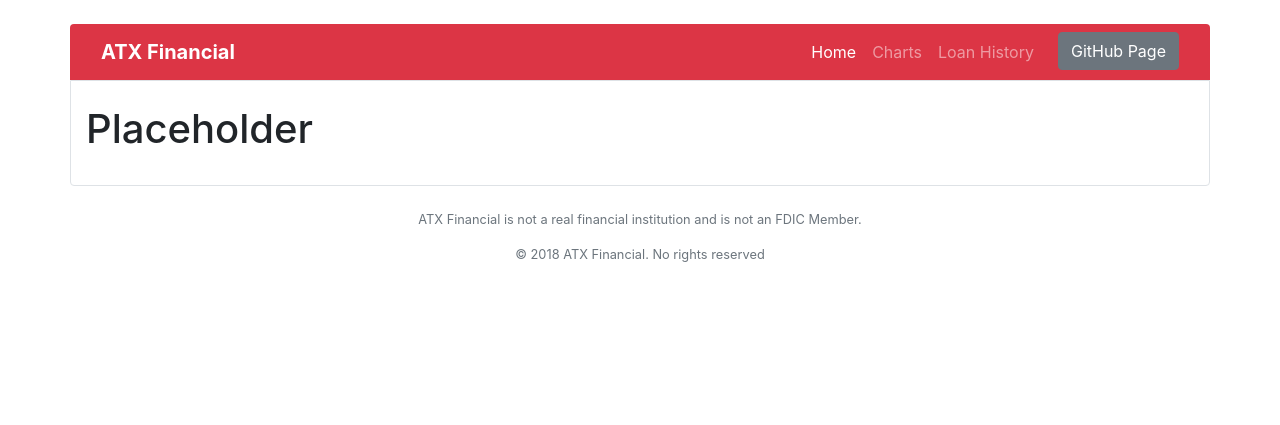
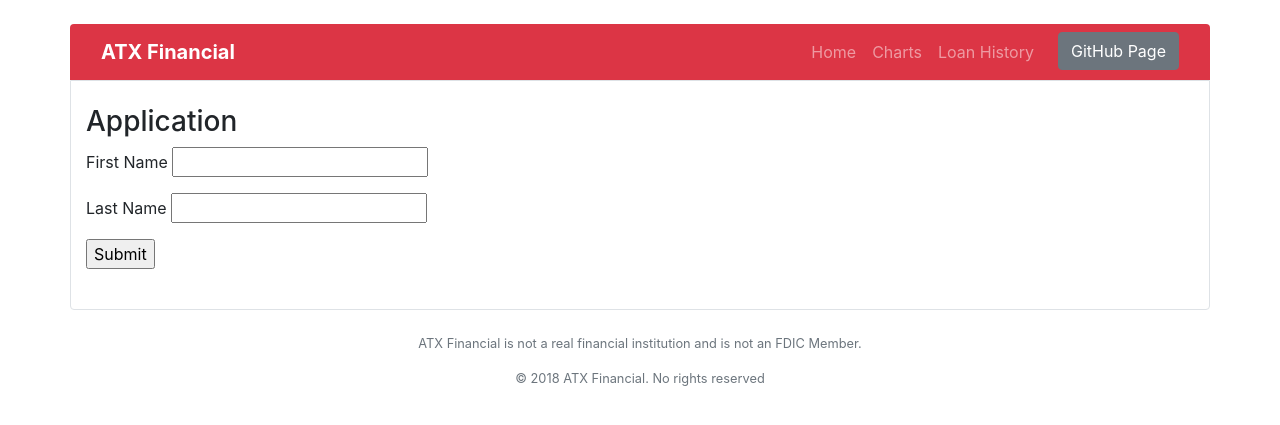
Before and after one commit to MikeStrenk/ATX-Financial-Personal-Loan-Behavior-Predictions, a Flask app: page /loan_application in a window 1280 px wide. Shown: the top 425 px of the page. Run offline with Flask 2, Linux system fonts and the light colour scheme; some libraries are stand-ins or nearby versions.

Commit message:
stashing progress

```diff
--- a/app.py
+++ b/app.py
@@ -1,6 +1,10 @@
-from flask import Flask, render_template
+from flask import Flask, render_template, flash, redirect, request
+from config import Config
 
 app = Flask(__name__)
+app.config.from_object(Config)
+
+from forms import TestForm
 
 
 @app.route('/')
@@ -18,9 +22,27 @@ def return_loan_history():
     return render_template('loan_history.html')
 
 
-@app.route('/loan_application')
+@app.route('/loan_application', methods=['GET', 'POST'])
 def return_loan_application():
-    return render_template('loan_application.html')
+    form = TestForm()
+    return render_template('loan_application.html', form=form)
+
+
+@app.route('/application_complete', methods=['GET', 'POST'])
+def return_loan_application():
+    return render_template('application_complete.html', form=form)
+
+
+# @app.route('/handle_data', methods=['GET', 'POST'])
+# def handle_data():
+#     form = LoginForm(request.form)
+
+#     if request.method == 'POST' and form.validate():
+#         username = form.username.data
+#         # db_session.add(user)
+#         flash('Thanks for registering')
+#         return redirect(url_for('application_complete.html'))
+#     return render_template('loan_application.html', form=form)
 
 
 if __name__ == '__main__':
--- /dev/null
+++ b/config.py
@@ -0,0 +1,5 @@
+import os
+
+
+class Config(object):
+    SECRET_KEY = os.environ.get('SECRET_KEY') or 'you-will-never-guess'
--- /dev/null
+++ b/forms.py
@@ -0,0 +1,26 @@
+from flask_wtf import FlaskForm
+from wtforms import TextField, Form, BooleanField, StringField, PasswordField, validators, SubmitField
+from wtforms.validators import DataRequired
+
+
+class TestForm(FlaskForm):
+    first_name = TextField("firstName")
+    last_name = TextField("lastName")
+
+
+class LoginForm(FlaskForm):
+    firstname = StringField('firstname', validators=[DataRequired()])
+    lastname = PasswordField('lastname', validators=[DataRequired()])
+    remember_me = BooleanField('Remember Me')
+    submit = SubmitField('Submit Application')
+
+
+class RegistrationForm(Form):
+    username = StringField('Username', [validators.Length(min=4, max=25)])
+    email = StringField('Email Address', [validators.Length(min=6, max=35)])
+    password = PasswordField('New Password', [
+        validators.DataRequired(),
+        validators.EqualTo('confirm', message='Passwords must match')
+    ])
+    confirm = PasswordField('Repeat Password')
+    accept_tos = BooleanField('I accept the TOS', [validators.DataRequired()])
--- a/templates/base.html
+++ b/templates/base.html
@@ -22,7 +22,7 @@
 
                     <div class="navbar-collapse collapse justify-content-end" id="navbarCollapse">
                         <ul class="navbar-nav">
-                            <li class="nav-item active">
+                            <li class="nav-item">
                                 <a class="nav-link" href="/">Home</a>
                             </li>
                             <li class="nav-item">
--- a/templates/loan_application.html
+++ b/templates/loan_application.html
@@ -2,6 +2,20 @@
 
 {% block content %}
 
-<h1>Placeholder</h1>
+<h3>Application</h3>
+
+
+<form action="{{ url_for('application_complete') }}" method="post">
+    <p>First Name
+        <input type="text" name="firstName">
+    </p>
+    <p>Last Name
+        <input type="text" name="lastName">
+    </p>
+    <p>
+        <input type="submit">
+    </p>
+</form>
+
 
 {% endblock %}
```
Also changed, not shown: templates/application_complete.html (added, +7 -0 lines).
